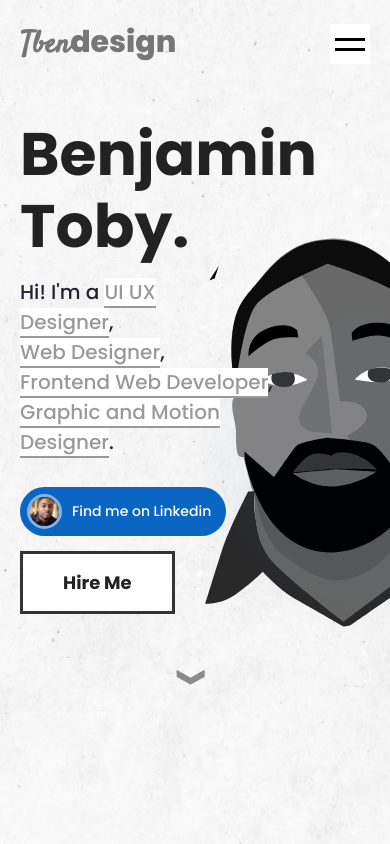
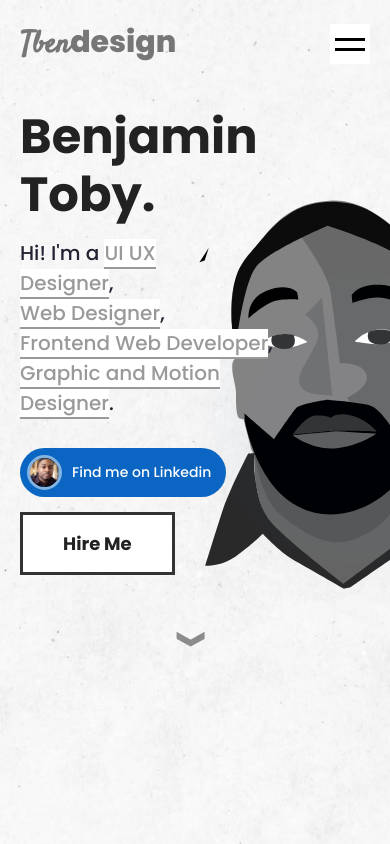
Before and after one commit to BenjaminToby/personal_site, a PHP site: page / in a window 390 px wide. Run offline with PHP 8.4, Linux system fonts and the light colour scheme; some libraries are stand-ins or nearby versions.

Commit message:
Mobile style updated.

```diff
--- a/main.css
+++ b/main.css
@@ -604,7 +604,7 @@ section.hero-section {
     }
 
     section.hero-section {
-        padding: 30px 20px;
+        padding: 20px;
     }
 
     .hero-subtext {
@@ -651,6 +651,10 @@ section.hero-section {
 
 @media (max-width: 450px) {
 
+    .my-name {
+        font-size: 48px;
+    }
+
     #my-face {
         margin-top: 0;
         width: 400px;
@@ -670,8 +674,8 @@ section.hero-section {
     }
 
     #morph-shape-1 {
-        top: 20px;
-        left: 60px;
+        top: 40px;
+        left: 50px;
         width: 50px;
         height: 50px;
     }
@@ -685,6 +689,10 @@ section.hero-section {
 
 @media (max-width: 350px) {
 
+    .my-name {
+        font-size: 40px;
+    }
+
     .face-wrapper {
         margin-top: -130vw;
         width: 400px;
@@ -693,8 +701,8 @@ section.hero-section {
     }
 
     #morph-shape-1 {
-        top: 10px;
-        left: 90px;
+        top: 20px;
+        left: 60px;
         width: 50px;
         height: 50px;
     }
```
